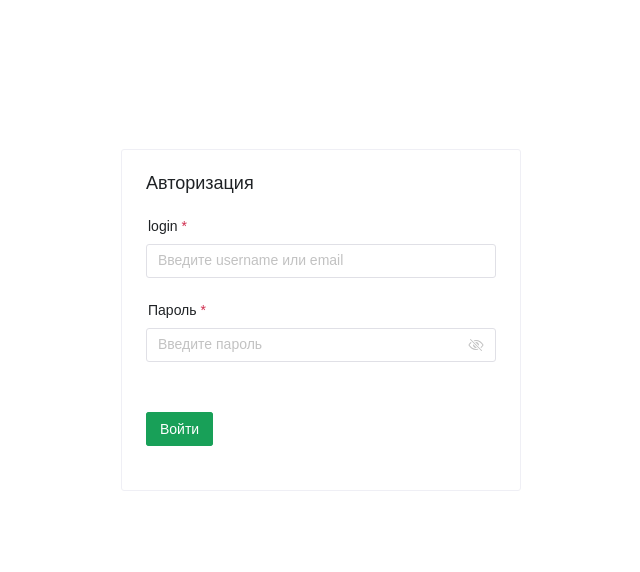
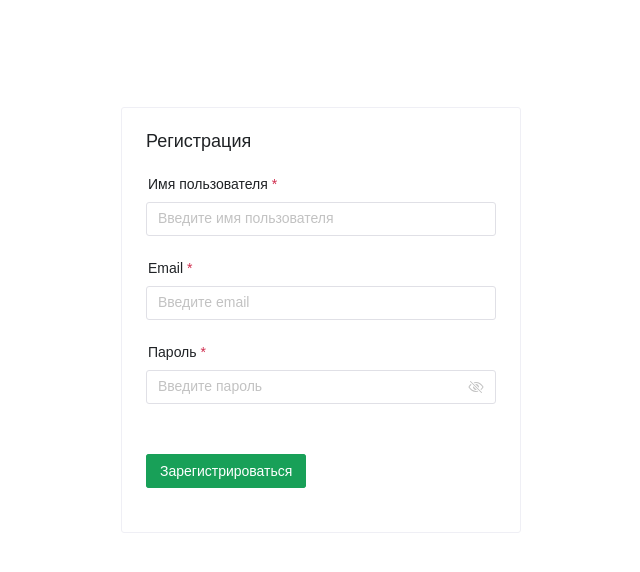
Before and after one commit to derfalu/task_manager_front, a Vue app: page / in a window 1280 px wide. Shown: the top 572 px of the page, without its empty margins (319-959 px from the left). Built offline with nearby package versions, Linux system fonts and the light colour scheme.

Commit message:
added auth func

```diff
--- a/src/App.vue
+++ b/src/App.vue
@@ -5,8 +5,8 @@
     </div> -->
   <div class="register-form">
     <n-message-provider>
-      <!-- <RegisterForm /> -->
-      <LoginForm />
+      <RegisterForm />
+      <!-- <LoginForm /> -->
     </n-message-provider>
   </div>
 </template>
--- a/src/components/LoginForm.vue
+++ b/src/components/LoginForm.vue
@@ -34,8 +34,8 @@ const loading = ref(false)
 
 const rules = {
   login: [
-    { required: true, message: 'Введите email', trigger: 'blur' },
-    { type: 'email', message: 'Неверный формат', trigger: ['blur', 'input'] }
+    { required: true, message: 'Введите email или имя пользователя', trigger: 'blur' },
+    { min: 3, message: 'Минимум 3 символа', trigger: 'blur' }
   ],
   password: [
     { required: true, message: 'Введите пароль', trigger: 'blur' },
--- a/src/components/RegisterForm.vue
+++ b/src/components/RegisterForm.vue
@@ -75,6 +75,7 @@ const handleRegister = async () => {
             const { errors } = await res.json()
             message.error('Ошибка регистрации: ' + JSON.stringify(errors))
           } else {
+            console.log(res)
             message.success('Регистрация прошла успешно!')
           }
         })
```
